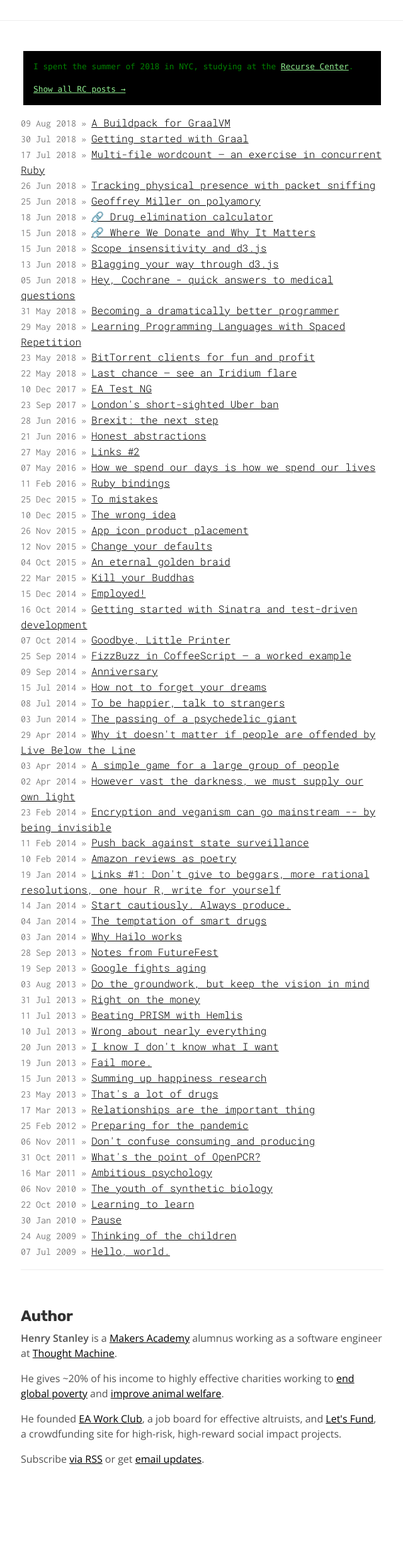
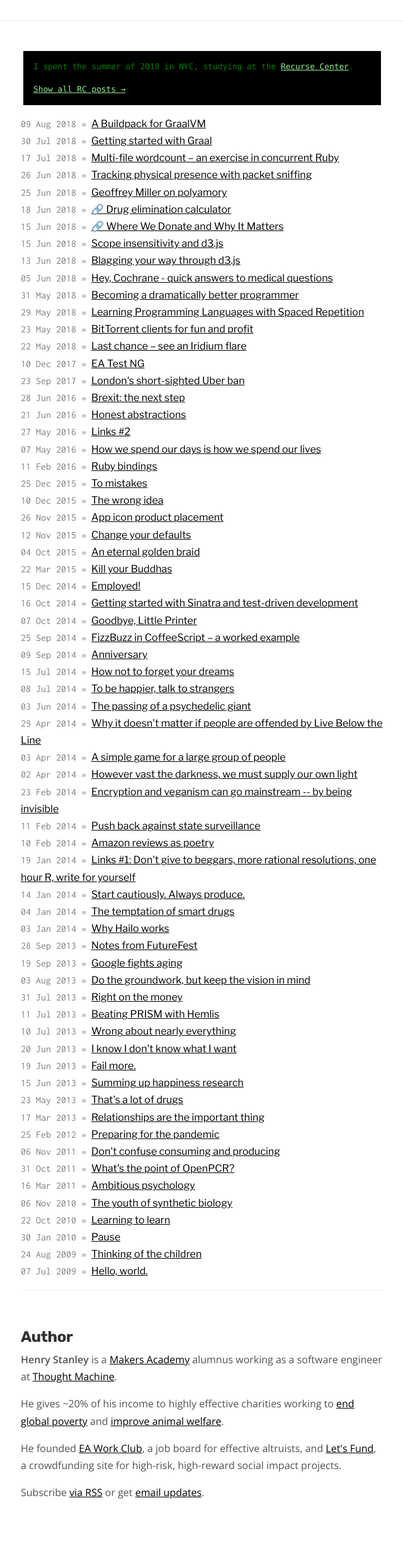
Before and after one commit to henryaj/blog-old, a Jekyll site: the page built from index.html, in a window 1280 px wide. Shown: the whole page at 63% size, without its empty margins (319-959 px from the left). Built offline with Jekyll 4.4.1, drawn with Linux system fonts in a browser that asks for light colours; the list of posts is cut into pages by our own code; before the commit the page ends 2425 px from its top, so only the background shows below that.

Commit message:
change body font

```diff
--- a/_includes/head.html
+++ b/_includes/head.html
@@ -19,7 +19,7 @@
   <link rel="stylesheet" href="{{ site.baseurl }}/public/css/syntax.css">
   <link rel="stylesheet" href="{{ site.baseurl }}/public/css/lanyon.css">
   <link rel="stylesheet" href="{{ site.baseurl }}/public/css/custom.css">
-  <link rel="stylesheet" href="https://fonts.googleapis.com/css?family=Open+Sans:400,600|Inconsolata|Roboto+Mono:300,300i,700|Rubik:700,700i">
+  <link rel="stylesheet" href="https://fonts.googleapis.com/css?family=Open+Sans:400,600|Inconsolata|Roboto+Mono:300,300i,700|Rubik:700,700i|Libre+Franklin:400,400i,700,700i">
 
   <!-- Icons -->
   <link rel="apple-touch-icon-precomposed" sizes="144x144" href="{{ site.baseurl }}/public/apple-touch-icon-precomposed.png">
--- a/public/css/custom.css
+++ b/public/css/custom.css
@@ -9,10 +9,10 @@
 }
 
 html {
-  font-family: "Roboto Mono", Helvetica, Arial, sans-serif;
+  font-family: "Libre Franklin", Helvetica, Arial, sans-serif;
   font-weight: 300;
   font-size: 1em;
-  line-height: 1.5em;
+  line-height: 1.7em;
 }
 
 .author {
```
